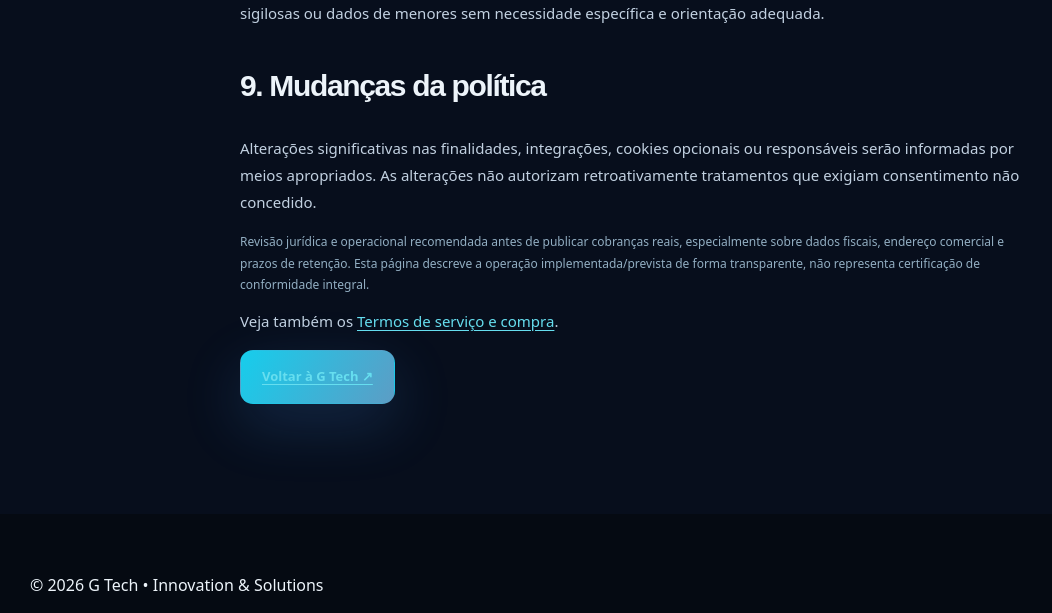
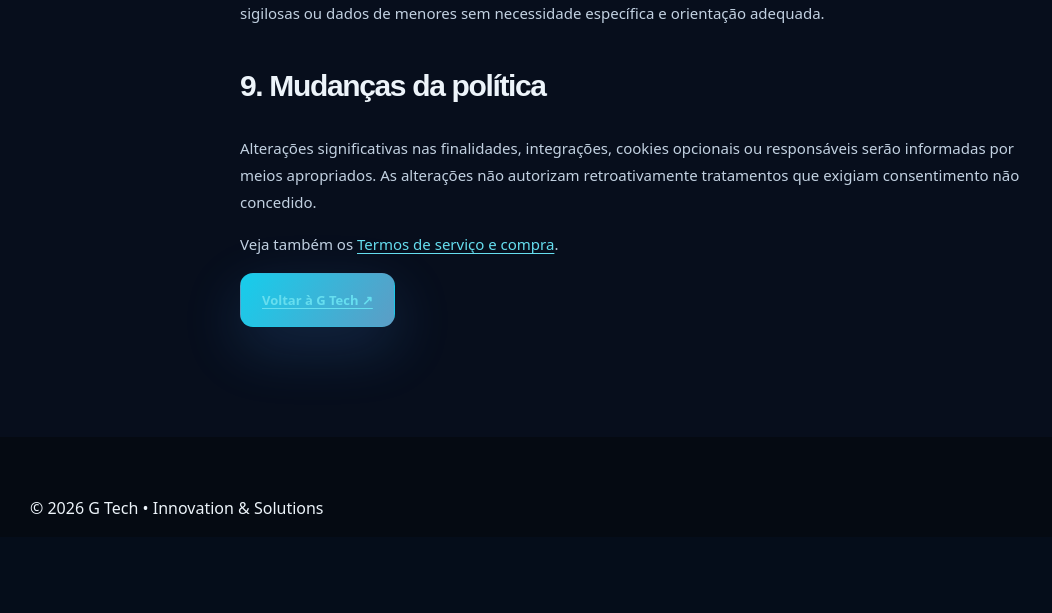
Before and after one commit to Gerrard013/gtech-ultra-final, a Flask app: page /privacidade in a window 1280 px wide. Shown: the part 2274-2887 px from the top of the page, without its empty margins (0-1052 px from the left). After the commit the page ends 2788 px from the top, so only its background shows below. Run offline with Flask 3, Linux system fonts and the light colour scheme.

Commit message:
legal(release): move internal review instructions to audit document, keep customer-facing policy precise

```diff
--- a/templates/privacidade.html
+++ b/templates/privacidade.html
@@ -30,7 +30,7 @@
 <p>Para enviar fotos, vídeos e material de terceiros, tenha as autorizações necessárias. Não direcionamos o formulário a crianças. Não encaminhe dados de saúde, documentos de identidade, informações financeiras sigilosas ou dados de menores sem necessidade específica e orientação adequada.</p>
 <h2>9. Mudanças da política</h2>
 <p>Alterações significativas nas finalidades, integrações, cookies opcionais ou responsáveis serão informadas por meios apropriados. As alterações não autorizam retroativamente tratamentos que exigiam consentimento não concedido.</p>
-<p class="small">Revisão jurídica e operacional recomendada antes de publicar cobranças reais, especialmente sobre dados fiscais, endereço comercial e prazos de retenção. Esta página descreve a operação implementada/prevista de forma transparente, não representa certificação de conformidade integral.</p>
+
 <p>Veja também os <a href="{{ url_for('terms_of_service') }}">Termos de serviço e compra</a>.</p>
 <a class="btn btn-solid" href="{{ url_for('index') }}">Voltar à G Tech ↗</a>
 </main><footer class="footer"><div class="wrap"><span>© {{ year }} G Tech • Innovation &amp; Solutions</span></div></footer></body></html>
```
